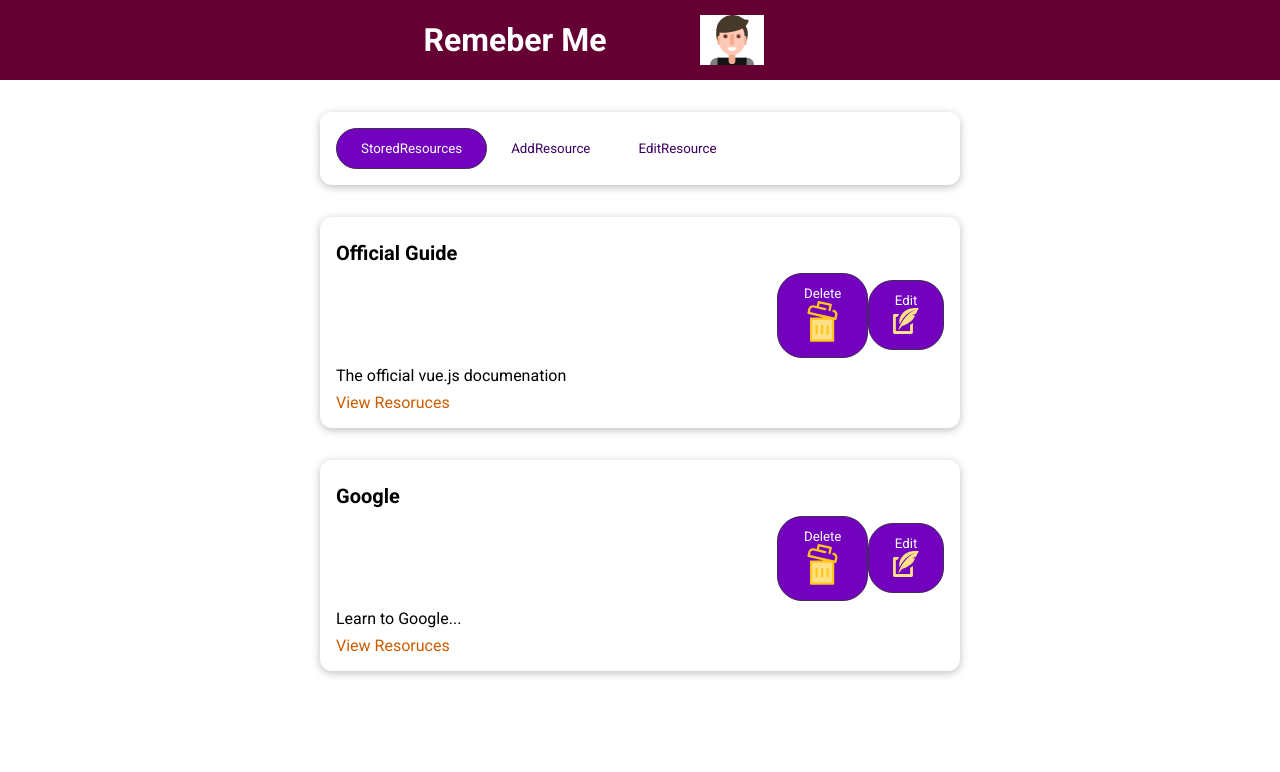
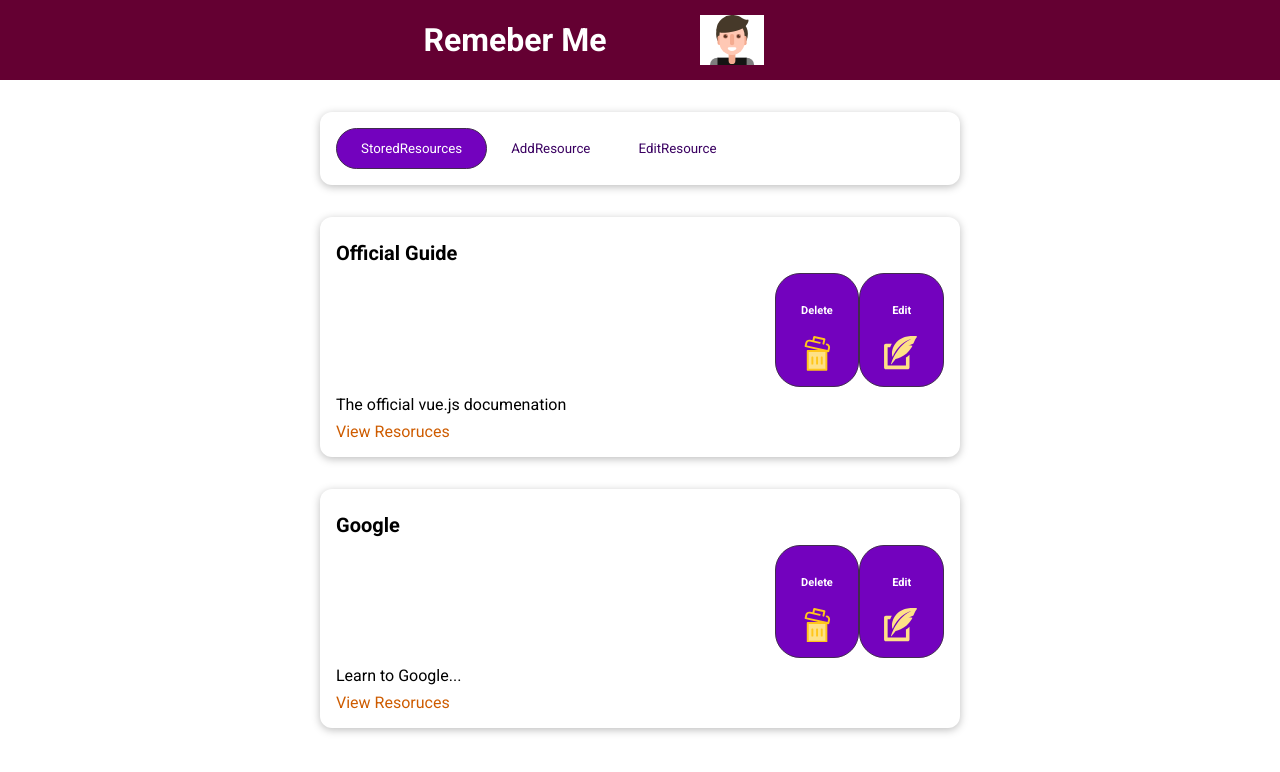
Before and after one commit to KickButtowski80/remeber-me, a Vue app: page / in a window 1280 px wide. Shown: the top 772 px of the page. Built offline with nearby package versions, Linux system fonts and the light colour scheme.

Commit message:
working on edit process

```diff
--- a/src/components/Icons/DeleteIcon.vue
+++ b/src/components/Icons/DeleteIcon.vue
@@ -10,6 +10,7 @@
       viewBox="0 0 512 512"
       style="enable-background: new 0 0 512 512"
       xml:space="preserve"
+       height="34.703"
     >
       <rect
         x="114.402"
--- a/src/components/Icons/EditIcon.vue
+++ b/src/components/Icons/EditIcon.vue
@@ -6,9 +6,11 @@
     xmlns:xlink="http://www.w3.org/1999/xlink"
     x="0px"
     y="0px"
-    viewBox="0 0 489.627 489.627"
-    style="enable-background: new 0 0 489.627 489.627"
+    viewBox="0 0 512 512"
+    style="enable-background: new 0 0 512 512"
     xml:space="preserve"
+
+    height="34.703"
   >
     <g>
       <path
--- a/src/components/UI/BaseButton.vue
+++ b/src/components/UI/BaseButton.vue
@@ -1,5 +1,6 @@
 <template>
   <button v-bind:type="type" v-bind:class="mode">
+    <slot name='iconName'></slot>
     <slot></slot>
   </button>
 </template>
--- a/src/components/UI/BaseForm.vue
+++ b/src/components/UI/BaseForm.vue
@@ -33,7 +33,9 @@
       />
     </div>
     <div>
-      <slot name="actions"> </slot>
+      <slot name="actions">
+         <base-button @click="$emit('close')">Close</base-button>
+      </slot>
     </div>
   </form>
 </template>
--- a/src/components/learning-resources/LearningResource.vue
+++ b/src/components/learning-resources/LearningResource.vue
@@ -4,12 +4,16 @@
       <h3>{{ title }}</h3>
       <header>
         <base-button v-on:click="deleteResource">
-          Delete
+          <template v-slot:iconName>
+            <h5>Delete</h5>
+          </template>
           <delete-icon></delete-icon>
         </base-button>
 
         <base-button>
-          Edit
+          <template v-slot:iconName>
+            <h5>Edit</h5>
+          </template>
           <edit-icon></edit-icon>
         </base-button>
       </header>
--- a/src/components/learning-resources/TheResources.vue
+++ b/src/components/learning-resources/TheResources.vue
@@ -65,7 +65,9 @@ export default {
     removeResource(title) {
       const resIndex = this.storedResources.findIndex( r => r.title === title)
       this.storedResources.splice(resIndex, 1)
-
+    },
+    editResource() {
+      this.currentTab='EditResource'
     }
   },
 };
```
